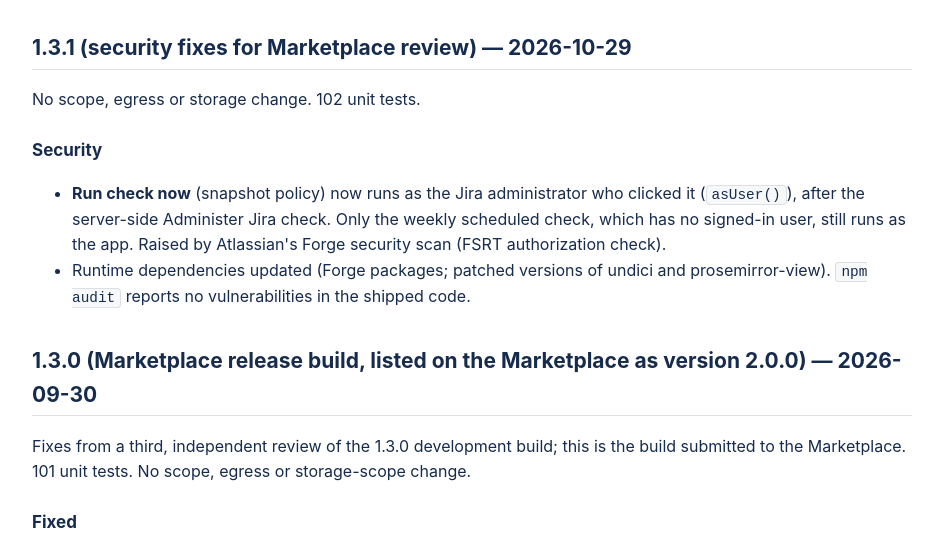
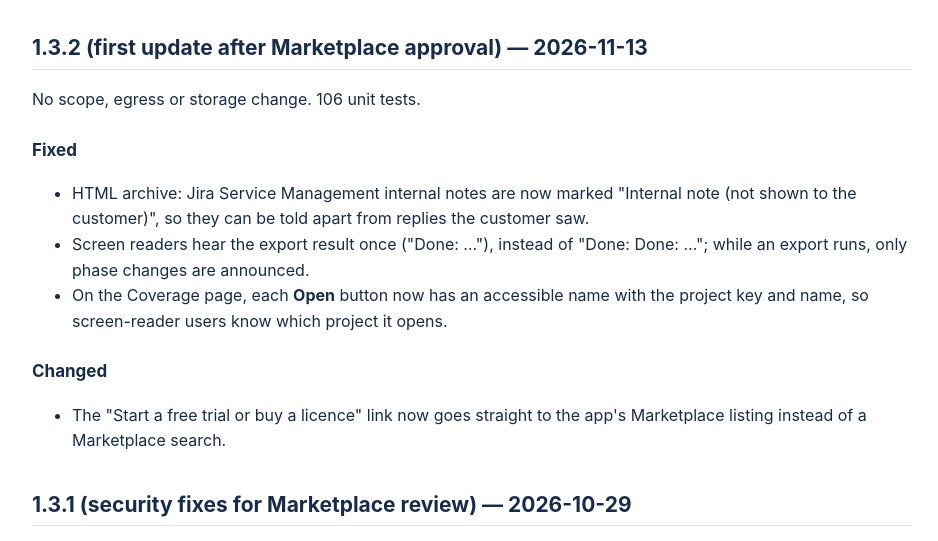
Before and after one commit to Figflows/project-snapshot, a plain HTML site: page changelog.html in a window 1280 px wide. Shown: the part 259-800 px from the top of the page, without its empty margins (168-1106 px from the left). Drawn offline with Linux system fonts and the light colour scheme.

Commit message:
Changelog 1.3.2: first update after Marketplace approval
Co-Authored-By: Claude Opus 5.5 <noreply@anthropic.com>

```diff
--- a/changelog.html
+++ b/changelog.html
@@ -1,5 +1,17 @@
 <!doctype html><html lang="en"><head><meta charset="utf-8"><meta name="viewport" content="width=device-width,initial-scale=1"><title>Changelog · Project Snapshot for Jira</title><link rel="icon" href="icon.svg"><link rel="stylesheet" href="style.css"></head><body><header><div class="bar"><a class="brand" href="index.html"><img src="icon.svg" alt="">Project Snapshot for Jira</a><nav><a href="index.html">Getting started</a><a href="faq.html">FAQ</a><a href="troubleshooting.html">Troubleshooting</a><a href="changelog.html" class="on">Changelog</a><a href="privacy.html">Privacy policy</a><a href="terms.html">Terms of use</a><a href="data-handling.html">Data handling</a></nav></div></header><main><h1>Changelog — Project Snapshot for Jira</h1>
 <p>Format: version, date, then Added / Changed / Fixed / Security. Scope, egress or storage changes will always be called out under <strong>Security</strong> and treated as major versions.</p>
+<h2>1.3.2 (first update after Marketplace approval) — 2026-11-13</h2>
+<p>No scope, egress or storage change. 106 unit tests.</p>
+<h3>Fixed</h3>
+<ul>
+<li>HTML archive: Jira Service Management internal notes are now marked &quot;Internal note (not shown to the customer)&quot;, so they can be told apart from replies the customer saw.</li>
+<li>Screen readers hear the export result once (&quot;Done: …&quot;), instead of &quot;Done: Done: …&quot;; while an export runs, only phase changes are announced.</li>
+<li>On the Coverage page, each <strong>Open</strong> button now has an accessible name with the project key and name, so screen-reader users know which project it opens.</li>
+</ul>
+<h3>Changed</h3>
+<ul>
+<li>The &quot;Start a free trial or buy a licence&quot; link now goes straight to the app&#39;s Marketplace listing instead of a Marketplace search.</li>
+</ul>
 <h2>1.3.1 (security fixes for Marketplace review) — 2026-10-29</h2>
 <p>No scope, egress or storage change. 102 unit tests.</p>
 <h3>Security</h3>
```
